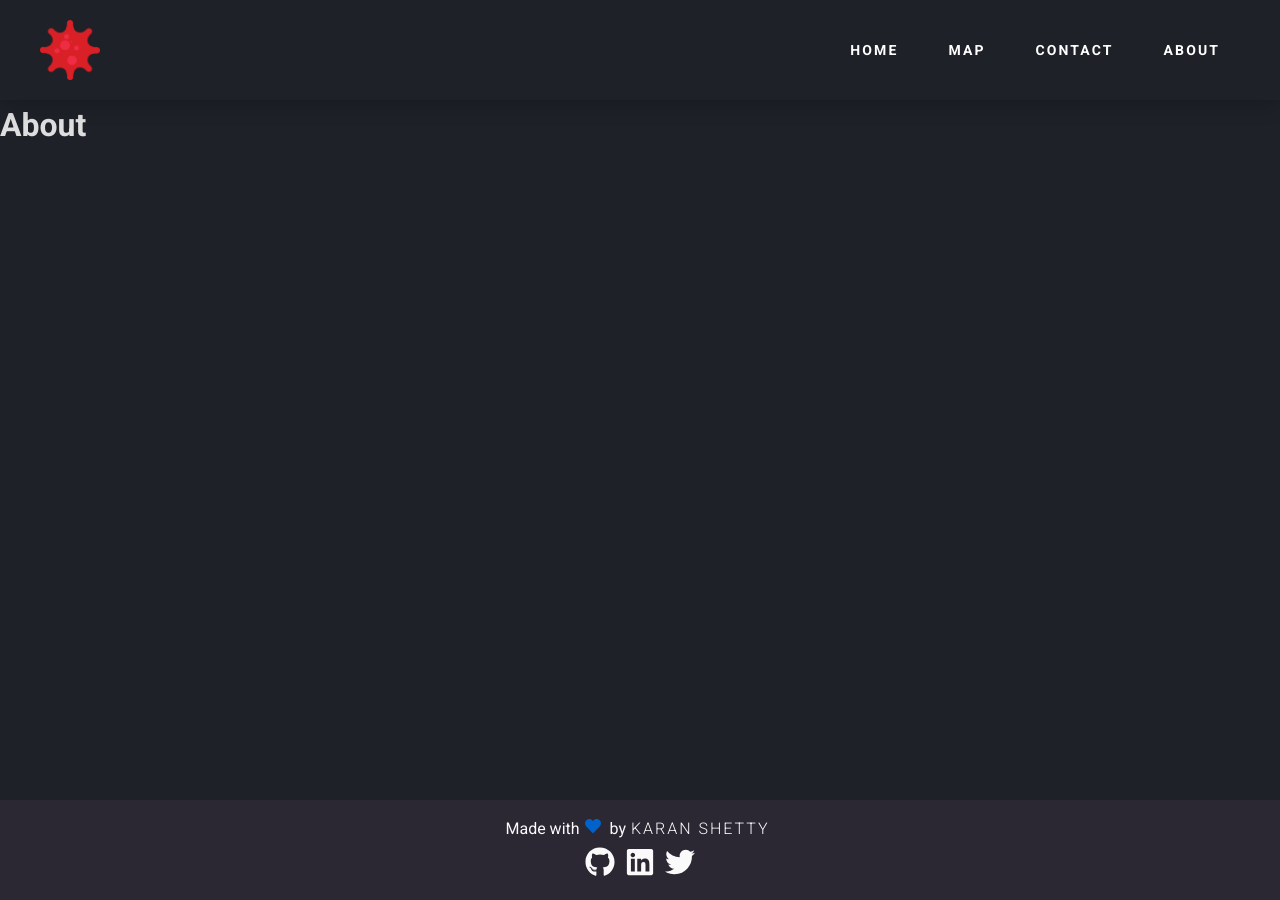
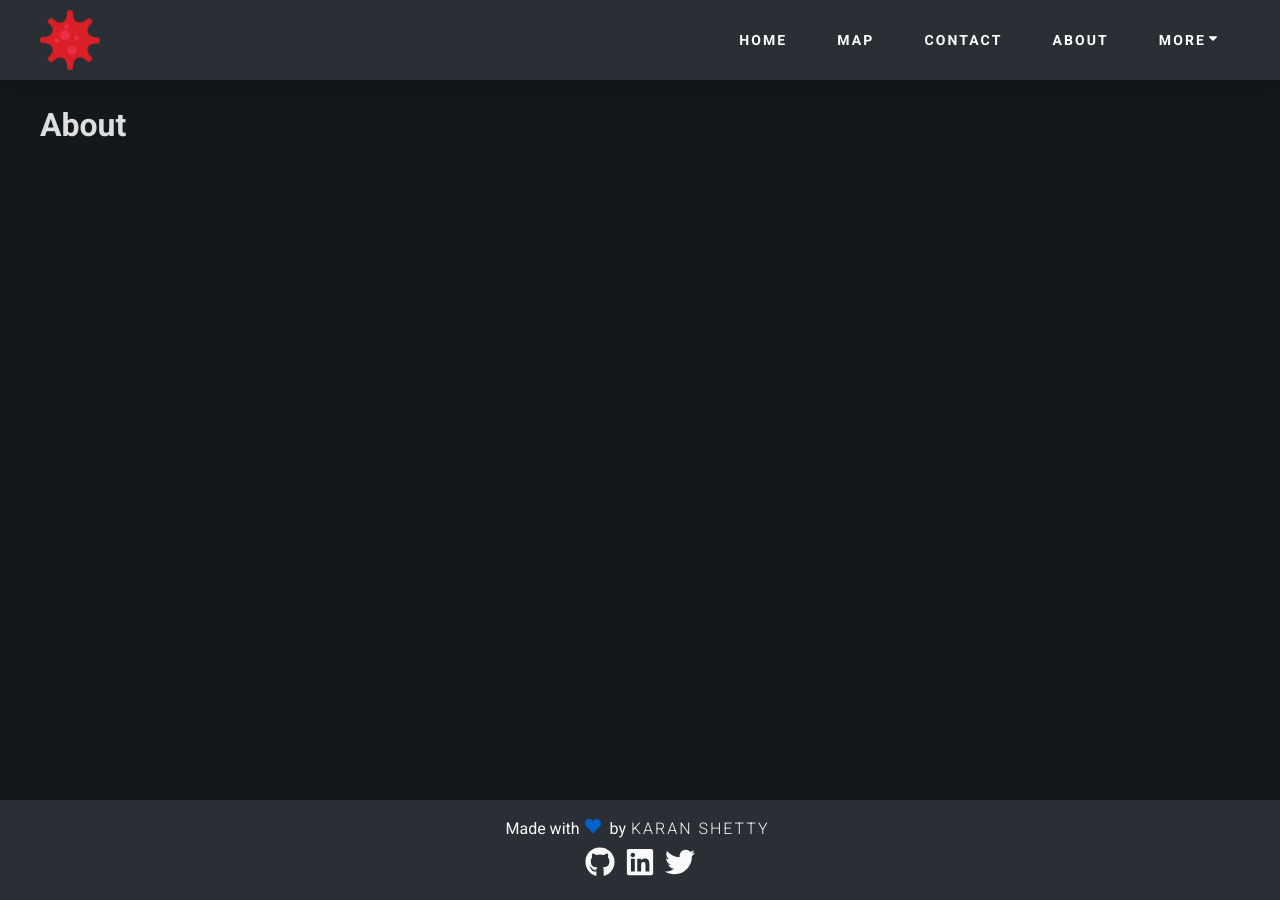
Before and after one commit to shettykaran21/covid-19-tracker, a React (Create React App) app: page /about in a window 1280 px wide. Built offline with nearby package versions, Linux system fonts and the light colour scheme; no server answers.

Commit message:
Added dropdown menu in navbar

```diff
--- a/src/App.js
+++ b/src/App.js
@@ -22,13 +22,14 @@ const App = () => {
           <div className="container">
             <SummaryContextProvider>
               <Route exact path="/" component={Home} global={global} />
+              <Route path="/contact" component={Contact} />
+              <Route path="/about" component={About} />
             </SummaryContextProvider>
           </div>
           <SummaryContextProvider>
             <Route path="/map" component={Map} />
           </SummaryContextProvider>
-          <Route path="/contact" component={Contact} />
-          <Route path="/about" component={About} />
+          {/* <Route path="/:slug" component={About} /> */}
         </main>
       </BrowserRouter>
       <Footer />
--- /dev/null
+++ b/src/components/DropdownItem/DropdownItem.js
@@ -0,0 +1,15 @@
+import React from 'react';
+import { Link } from 'react-router-dom';
+
+import styles from './DropdownItem.module.css';
+
+const DropdownItem = ({ children, icon }) => {
+  return (
+    <Link to="" className={styles.dropdownItem}>
+      <span className={styles.iconButton}>{icon}</span>
+      {children}
+    </Link>
+  );
+};
+
+export default DropdownItem;
--- /dev/null
+++ b/src/components/DropdownItem/DropdownItem.module.css
@@ -0,0 +1,19 @@
+.dropdownItem {
+  height: 5rem;
+  display: flex;
+  align-items: center;
+  column-gap: 1.5rem;
+  border-radius: 1rem;
+  transition: all 0.3s;
+  padding: 0.8rem;
+  text-decoration: none;
+  color: var(--platinum);
+}
+
+.dropdownItem:hover {
+  background-color: var(--color-primary-3);
+}
+
+.iconButton {
+  margin-top: 0.5rem;
+}
--- /dev/null
+++ b/src/components/DropdownMenu/DropdownMenu.js
@@ -0,0 +1,17 @@
+import React from 'react';
+import { FaChartArea, FaUserMd } from 'react-icons/fa';
+
+import DropdownItem from '../DropdownItem/DropdownItem';
+
+import styles from './DropdownMenu.module.css';
+
+const DropdownMenu = () => {
+  return (
+    <div className={styles.dropdownMenu}>
+      <DropdownItem icon={<FaUserMd />}>About COVID-19</DropdownItem>
+      <DropdownItem icon={<FaChartArea />}>Flatten the curve</DropdownItem>
+    </div>
+  );
+};
+
+export default DropdownMenu;
--- /dev/null
+++ b/src/components/DropdownMenu/DropdownMenu.module.css
@@ -0,0 +1,12 @@
+.dropdownMenu {
+  font-weight: 400;
+  position: absolute;
+  top: 7.8rem;
+  border: 0.05rem solid var(--color-primary-3);
+  width: 30rem;
+  transform: translateX(-30%);
+  background-color: var(--color-primary-2);
+  border-radius: 1rem;
+  padding: 1.6rem;
+  overflow: hidden;
+}
--- /dev/null
+++ b/src/components/NavItem/NavItem.js
@@ -0,0 +1,24 @@
+import React, { useState } from 'react';
+import { Link } from 'react-router-dom';
+
+import styles from './NavItem.module.css';
+
+const NavItem = ({ menu, path, icon, children }) => {
+  const [open, setOpen] = useState(false);
+
+  return (
+    <li className={styles.navItem}>
+      <Link
+        to={path}
+        className={`${styles.listLink}`}
+        onClick={() => setOpen(!open)}
+      >
+        <div>{menu}</div>
+        <div>{icon}</div>
+      </Link>
+      {open && children}
+    </li>
+  );
+};
+
+export default NavItem;
--- /dev/null
+++ b/src/components/NavItem/NavItem.module.css
@@ -0,0 +1,37 @@
+.navItem {
+  display: flex;
+  justify-content: center;
+  align-items: center;
+}
+
+.listLink {
+  color: #fff;
+  text-transform: uppercase;
+  text-decoration: none;
+  letter-spacing: 0.15em;
+
+  display: inline-block;
+  padding: 15px 20px;
+  position: relative;
+
+  display: flex;
+  justify-content: space-between;
+}
+
+.listLink:after {
+  background: none repeat scroll 0 0 transparent;
+  bottom: 0;
+  content: '';
+  display: block;
+  height: 2px;
+  left: 50%;
+  position: absolute;
+  background: #fff;
+  transition: width 0.3s ease 0s, left 0.3s ease 0s;
+  width: 0;
+}
+
+.listLink:hover:after {
+  width: 100%;
+  left: 0;
+}
--- a/src/components/Navbar/Navbar.js
+++ b/src/components/Navbar/Navbar.js
@@ -1,11 +1,14 @@
 import React from 'react';
-import { Link, useLocation } from 'react-router-dom';
+import { Link } from 'react-router-dom';
+import { FaCaretDown } from 'react-icons/fa';
+
+import NavItem from '../NavItem/NavItem';
+import DropdownMenu from '../DropdownMenu/DropdownMenu';
+
 import logo from '../../covid.png';
-
 import styles from './Navbar.module.css';
 
 const Navbar = () => {
-  // console.log(useLocation());
   return (
     <nav className={`${styles.navbar}`}>
       <div className={`${styles.container} container`}>
@@ -15,26 +18,13 @@ const Navbar = () => {
           </Link>
         </div>
         <ul className={styles.list}>
-          <li className={styles.listItem}>
-            <Link to="/" className={`${styles.listLink}`}>
-              Home
-            </Link>
-          </li>
-          <li className={styles.listItem}>
-            <Link to="/map" className={styles.listLink}>
-              Map
-            </Link>
-          </li>
-          <li className={styles.listItem}>
-            <Link to="/contact" className={styles.listLink}>
-              Contact
-            </Link>
-          </li>
-          <li className={styles.listItem}>
-            <Link to="/about" className={styles.listLink}>
-              About
-            </Link>
-          </li>
+          <NavItem menu="Home" path="/" />
+          <NavItem menu="Map" path="/map" />
+          <NavItem menu="Contact" path="/contact" />
+          <NavItem menu="About" path="/about" />
+          <NavItem menu="More" icon={<FaCaretDown />}>
+            <DropdownMenu />
+          </NavItem>
         </ul>
       </div>
     </nav>
--- a/src/components/Navbar/Navbar.module.css
+++ b/src/components/Navbar/Navbar.module.css
@@ -2,9 +2,9 @@
   position: fixed;
   top: 0;
   width: 100%;
-  height: 10rem;
+  height: 8rem;
   transition: top 0.6s;
-  background-color: var(--color-primary-1);
+  background-color: var(--color-primary-2);
   font-size: 1.4rem;
   letter-spacing: 0.15rem;
   box-shadow: 0 0.5rem 2rem 0 rgba(0, 0, 0, 0.2);
@@ -29,32 +29,3 @@
   display: flex;
   gap: 1rem;
 }
-
-.listLink {
-  color: #fff;
-  text-transform: uppercase;
-  text-decoration: none;
-  letter-spacing: 0.15em;
-
-  display: inline-block;
-  padding: 15px 20px;
-  position: relative;
-}
-
-.listLink:after {
-  background: none repeat scroll 0 0 transparent;
-  bottom: 0;
-  content: '';
-  display: block;
-  height: 2px;
-  left: 50%;
-  position: absolute;
-  background: #fff;
-  transition: width 0.3s ease 0s, left 0.3s ease 0s;
-  width: 0;
-}
-
-.listLink:hover:after {
-  width: 100%;
-  left: 0;
-}
--- a/src/index.css
+++ b/src/index.css
@@ -9,16 +9,15 @@
 }
 
 :root {
-  --platinum: #ebe9eaff;
+  --color-white: #fff;
   --artichoke: #86855dff;
+  --pacific-blue: #17a2b8ff;
+
   --color-red: #c22808ff;
   --color-green: #29a90c;
-  --pacific-blue: #17a2b8ff;
-  /* --color-primary-1: #19181f; */
-  --color-primary-1: #121212;
-  --color-primary-1: #1e2127;
-  --color-primary-2: #2b2733;
-  /* --color-primary-2: #1d1d1d; */
+  --color-primary-1: #12181b;
+  --color-primary-2: #2a2e35;
+  --color-primary-3: #12181b;
 }
 
 html {
```
